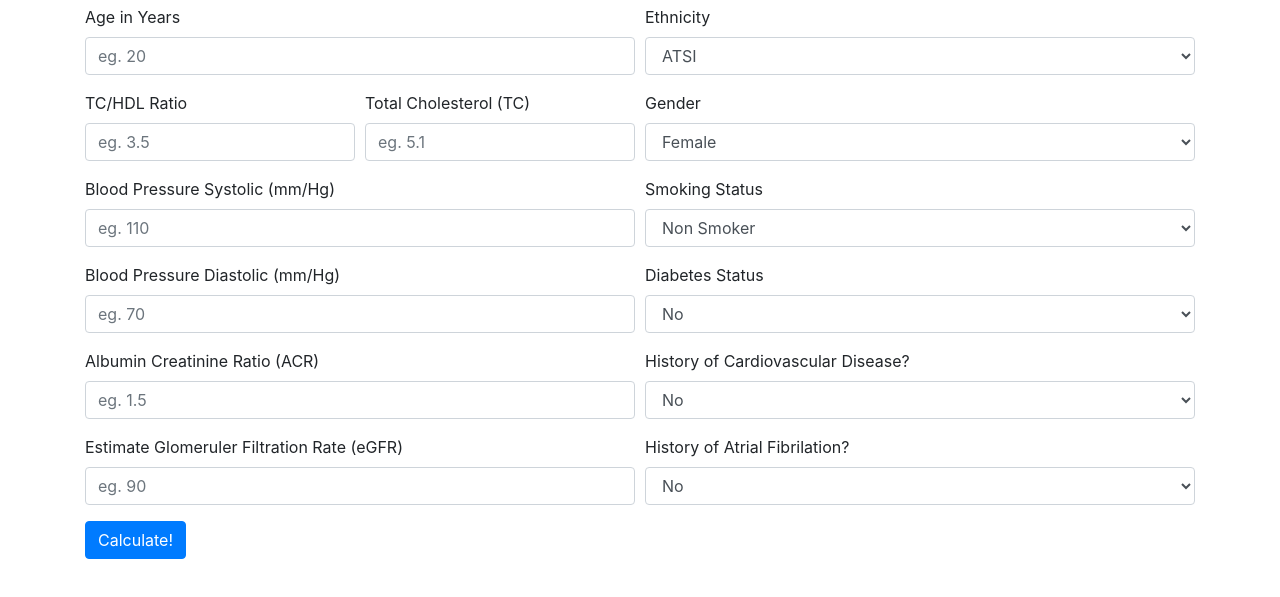
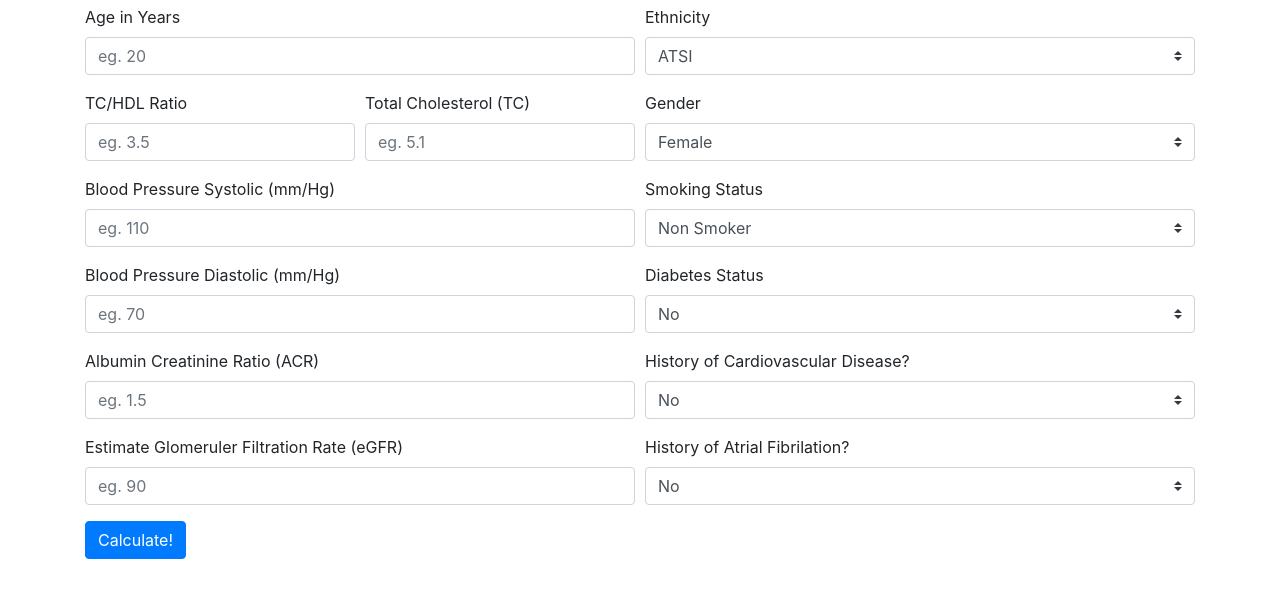
Before and after one commit to schlerp/CVRCalc, a plain HTML site: page index.html in a window 1280 px wide. Shown: the part 51-648 px from the top of the page. Drawn offline with nearby package versions, Linux system fonts and the light colour scheme.

Commit message:
added custom select box because firefox is ugly!

```diff
--- a/index.html
+++ b/index.html
@@ -24,7 +24,7 @@
           </div>
           <div class="form-group col">
             <label for="select_eth">Ethnicity</label>
-            <select id="select_eth" class="form-control">
+            <select id="select_eth" class="form-control custom-select">
               <option selected>ATSI</option>
               <option>Non-ATSI</option>
             </select>
@@ -43,7 +43,7 @@
           </div>
           <div class="form-group col">
             <label for="select_gender">Gender</label>
-            <select id="select_gender" class="form-control">
+            <select id="select_gender" class="form-control custom-select">
               <option selected>Female</option>
               <option>Male</option>
             </select>
@@ -58,7 +58,7 @@
           </div>
           <div class="form-group col">
             <label for="select_smoking">Smoking Status</label>
-            <select id="select_smoking" class="form-control">
+            <select id="select_smoking" class="form-control custom-select">
               <option selected>Non Smoker</option>
               <option>Smoker</option>
             </select>
@@ -73,7 +73,7 @@
           </div>
           <div class="form-group col">
             <label for="select_diabetes">Diabetes Status</label>
-            <select id="select_diabetes" class="form-control">
+            <select id="select_diabetes" class="form-control custom-select">
               <option selected>No</option>
               <option>Yes</option>
             </select>
@@ -88,7 +88,7 @@
           </div>
           <div class="form-group col">
             <label for="select_cvd">History of Cardiovascular Disease?</label>
-            <select id="select_cvd" class="form-control">
+            <select id="select_cvd" class="form-control custom-select">
               <option selected>No</option>
               <option>Yes</option>
             </select>
@@ -103,7 +103,7 @@
           </div>
           <div class="form-group col">
             <label for="select_af">History of Atrial Fibrilation?</label>
-            <select id="select_af" class="form-control">
+            <select id="select_af" class="form-control custom-select">
               <option selected>No</option>
               <option>Yes</option>
             </select>
```
